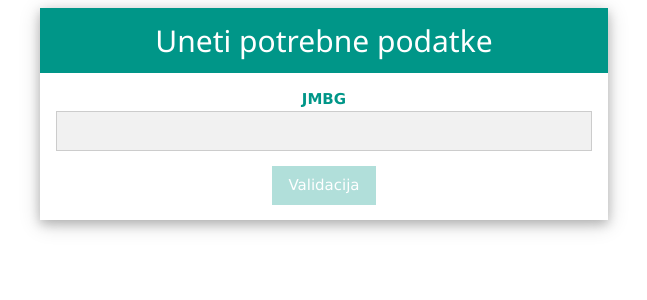
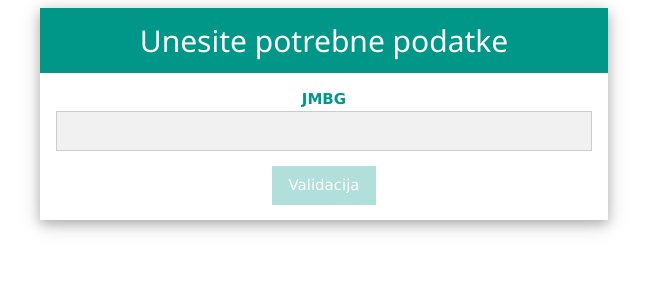
Before and after one commit to krjovan/JMBG-validator, an Angular app: page / in a window 1280 px wide. Shown: the top 300 px of the page, without its empty margins (316-963 px from the left). Built offline with nearby package versions, Linux system fonts and the light colour scheme.

Commit message:
heroku fixes 2

```diff
--- a/src/app/app.component.html
+++ b/src/app/app.component.html
@@ -1,7 +1,7 @@
 <div class="w3-center w3-padding" style="margin:0 auto; max-width: 600px;">
   <div class="w3-card-4">
     <div class="w3-container w3-teal">
-      <h2>Uneti potrebne podatke</h2>
+      <h2>Unesite potrebne podatke</h2>
     </div>
     <form class="w3-container" #formControl="ngForm">
       <p>
```
Also changed, not shown: server.js (+9 -0 lines).
